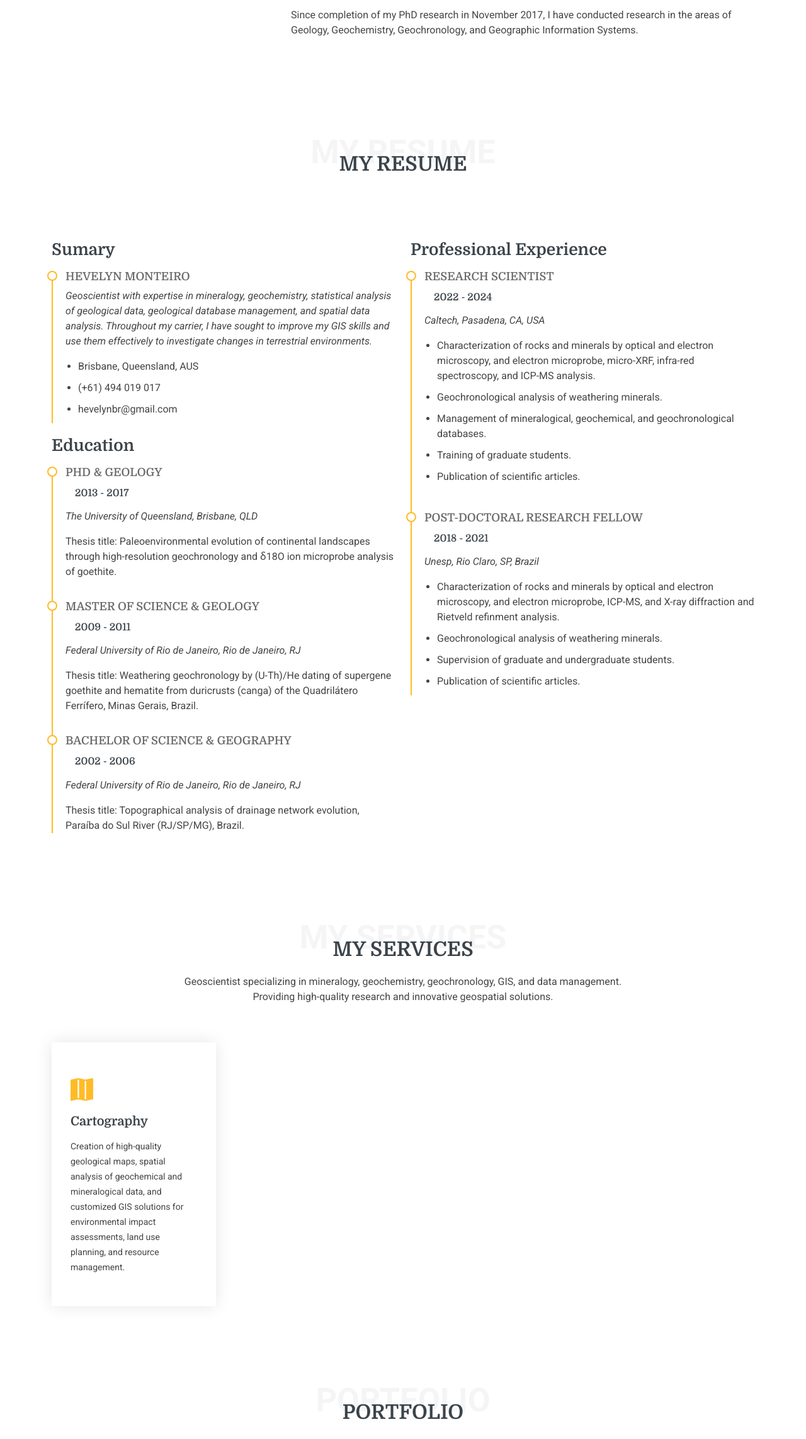
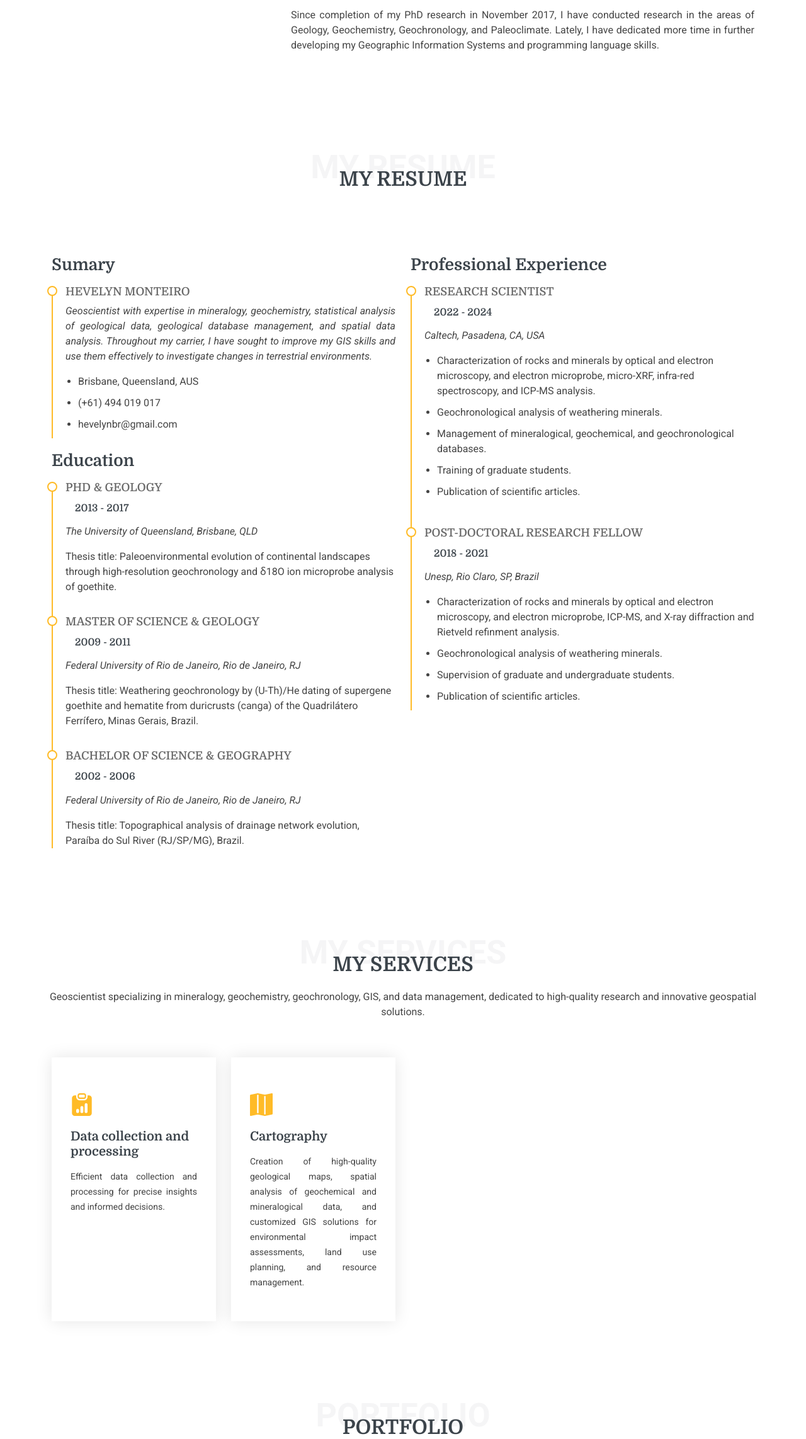
Before and after one commit to HevelynMonteiroPortfolio/HevelynMonteiroGIS.github.io, a plain HTML site: page index.html in a window 1280 px wide. Shown: the part 1301-3586 px from the top of the page at 63% size. Drawn offline with Linux system fonts and the light colour scheme.

Commit message:
15th commit
The index.html file has been slightly modified.

```diff
--- a/index.html
+++ b/index.html
@@ -119,8 +119,9 @@
                 </ul>
               </div>
             </div>
-            <p class="py-3">
-              Since completion of my PhD research in November 2017, I have conducted research in the areas of Geology, Geochemistry, Geochronology, and Geographic Information Systems.
+            <p class="py-3" style="text-align: justify;">
+              Since completion of my PhD research in November 2017, I have conducted research in the areas of Geology, Geochemistry, Geochronology, and Paleoclimate.
+              Lately, I have dedicated more time in further developing my Geographic Information Systems and programming language skills.
             </p>
           </div>
         </div>
@@ -148,7 +149,7 @@
 
             <div class="resume-item pb-0">
               <h4>Hevelyn Monteiro</h4>
-              <p><em>Geoscientist with expertise in mineralogy, geochemistry, statistical analysis of geological data, geological database management, and spatial data analysis. Throughout my carrier, I have sought to improve my GIS skills and use them effectively to investigate changes in terrestrial environments.</em></p>
+              <p style="text-align: justify;"><em>Geoscientist with expertise in mineralogy, geochemistry, statistical analysis of geological data, geological database management, and spatial data analysis. Throughout my carrier, I have sought to improve my GIS skills and use them effectively to investigate changes in terrestrial environments.</em></p>
               <ul>
                 <li>Brisbane, Queensland, AUS</li>
                 <li>(+61) 494 019 017</li>
@@ -222,30 +223,30 @@
       <div class="container section-title" data-aos="fade-up">
         <span class="description-title">My Services</span>
         <h2>My Services</h2>
-        <p>Geoscientist specializing in mineralogy, geochemistry, geochronology, GIS, and data management.</p>
-        <p>Providing high-quality research and innovative geospatial solutions.</p>
+        <p>Geoscientist specializing in mineralogy, geochemistry, geochronology, GIS, and data management,
+          dedicated to high-quality research and innovative geospatial solutions.</p>
       </div><!-- End Section Title -->
 
       <div class="container">
 
         <div class="row gy-4">
 
+          <div class="col-xl-3 col-md-6 d-flex" data-aos="fade-up" data-aos-delay="200">
+            <div class="service-item position-relative">
+              <div class="icon"><i class="bi bi-clipboard-data-fill"></i></div>
+              <h4><a href="" class="stretched-link">Data collection and processing</a></h4>
+              <p style="text-align: justify;">Efficient data collection and processing for precise insights and informed decisions.</p>
+            </div>
+          </div><!-- End Service Item -->
+
           <div class="col-xl-3 col-md-6 d-flex" data-aos="fade-up" data-aos-delay="100">
             <div class="service-item position-relative">
               <div class="icon"><i class="bi bi-map-fill icon"></i></div>
               <h4><a href="" class="stretched-link">Cartography</a></h4>
-              <p> Creation of high-quality geological maps, spatial analysis of geochemical and mineralogical data,
+              <p style="text-align: justify;"> Creation of high-quality geological maps, spatial analysis of geochemical and mineralogical data,
                 and customized GIS solutions for environmental impact assessments, land use planning, and resource management.</p>
             </div>
           </div><!-- End Service Item -->
-
-          <!--<div class="col-xl-3 col-md-6 d-flex" data-aos="fade-up" data-aos-delay="200">
-            <div class="service-item position-relative">
-              <div class="icon"><i class="bi bi-bounding-box-circles icon"></i></div>
-              <h4><a href="" class="stretched-link">Sed ut perspici</a></h4>
-              <p>Duis aute irure dolor in reprehenderit in voluptate velit esse cillum dolore</p>
-            </div>
-          </div>--><!-- End Service Item -->
 
           <!--<div class="col-xl-3 col-md-6 d-flex" data-aos="fade-up" data-aos-delay="300">
             <div class="service-item position-relative">
@@ -299,7 +300,7 @@
                 <img src="assets/img/portfolio/Location_Map_3M-Map1.jpg" class="img-fluid" alt="">
                 <div class="portfolio-info">
                   <a href="assets/img/portfolio/Location_Map_3M-Map1.jpg" data-gallery="portfolio-gallery-app" class="glightbox preview-link"><i class="bi bi-zoom-in"></i></a>
-                  <a href="portfolio-details.html" title="More Details" class="details-link"><i class="bi bi-link-45deg"></i></a>
+                  <!--<a href="portfolio-details.html" title="More Details" class="details-link"><i class="bi bi-link-45deg"></i></a>-->
                 </div>
               </div>
             </div><!-- End Portfolio Item -->
@@ -309,7 +310,7 @@
                 <img src="assets/img/portfolio/3M-Week2_Lithium_Chile-MAP1_version3.jpg" class="img-fluid" alt="">
                 <div class="portfolio-info">
                   <a href="assets/img/portfolio/3M-Week2_Lithium_Chile-MAP1_version3.jpg" data-gallery="portfolio-gallery-product" class="glightbox preview-link"><i class="bi bi-zoom-in"></i></a>
-                  <a href="portfolio-details.html" title="More Details" class="details-link"><i class="bi bi-link-45deg"></i></a>
+                  <!--<a href="portfolio-details.html" title="More Details" class="details-link"><i class="bi bi-link-45deg"></i></a>-->
                 </div>
               </div>
             </div><!-- End Portfolio Item -->
@@ -319,7 +320,7 @@
                 <img src="assets/img/portfolio/Layout_creches_RJ.jpg" class="img-fluid" alt="">
                 <div class="portfolio-info">
                   <a href="assets/img/portfolio/Layout_creches_RJ.jpg" data-gallery="portfolio-gallery-branding" class="glightbox preview-link"><i class="bi bi-zoom-in"></i></a>
-                  <a href="portfolio-details.html" title="More Details" class="details-link"><i class="bi bi-link-45deg"></i></a>
+                  <!--<a href="portfolio-details.html" title="More Details" class="details-link"><i class="bi bi-link-45deg"></i></a>-->
                 </div>
               </div>
             </div><!-- End Portfolio Item -->
@@ -329,7 +330,7 @@
                 <img src="assets/img/portfolio/Layout1_Dedo_de_DEUS_v2.jpg" class="img-fluid" alt="">
                 <div class="portfolio-info">
                   <a href="assets/img/portfolio/Layout1_Dedo_de_DEUS_v2.jpg" data-gallery="portfolio-gallery-book" class="glightbox preview-link"><i class="bi bi-zoom-in"></i></a>
-                  <a href="portfolio-details.html" title="More Details" class="details-link"><i class="bi bi-link-45deg"></i></a>
+                  <!--<a href="portfolio-details.html" title="More Details" class="details-link"><i class="bi bi-link-45deg"></i></a>-->
                 </div>
               </div>
             </div><!-- End Portfolio Item -->
@@ -339,7 +340,7 @@
                 <img src="assets/img/portfolio/Singapure_TuristicAttractions_v2.jpg" class="img-fluid" alt="">
                 <div class="portfolio-info">
                   <a href="assets/img/portfolio/Singapure_TuristicAttractions_v2.jpg" data-gallery="portfolio-gallery-app" class="glightbox preview-link"><i class="bi bi-zoom-in"></i></a>
-                  <a href="portfolio-details.html" title="More Details" class="details-link"><i class="bi bi-link-45deg"></i></a>
+                  <!--<a href="portfolio-details.html" title="More Details" class="details-link"><i class="bi bi-link-45deg"></i></a>-->
                 </div>
               </div>
             </div><!-- End Portfolio Item -->
@@ -349,7 +350,7 @@
                 <img src="assets/img/portfolio/Kilkivan_HeatMap_Au_Ag.jpg" class="img-fluid" alt="">
                 <div class="portfolio-info">
                   <a href="assets/img/portfolio/Kilkivan_HeatMap_Au_Ag.jpg" data-gallery="portfolio-gallery-product" class="glightbox preview-link"><i class="bi bi-zoom-in"></i></a>
-                  <a href="portfolio-details.html" title="More Details" class="details-link"><i class="bi bi-link-45deg"></i></a>
+                  <!--<a href="portfolio-details.html" title="More Details" class="details-link"><i class="bi bi-link-45deg"></i></a>-->
                 </div>
               </div>
             </div><!-- End Portfolio Item -->
@@ -359,7 +360,7 @@
                 <img src="assets/img/portfolio/UHT-Athens.jpg" class="img-fluid" alt="">
                 <div class="portfolio-info">
                   <a href="assets/img/portfolio/UHT-Athens.jpg" data-gallery="portfolio-gallery-branding" class="glightbox preview-link"><i class="bi bi-zoom-in"></i></a>
-                  <a href="portfolio-details.html" title="More Details" class="details-link"><i class="bi bi-link-45deg"></i></a>
+                  <!--<a href="portfolio-details.html" title="More Details" class="details-link"><i class="bi bi-link-45deg"></i></a>-->
                 </div>
               </div>
             </div><!-- End Portfolio Item -->
@@ -369,7 +370,7 @@
                 <img src="assets/img/portfolio/African_Famous_Diamond.jpg" class="img-fluid" alt="">
                 <div class="portfolio-info">
                   <a href="assets/img/portfolio/African_Famous_Diamond.jpg" data-gallery="portfolio-gallery-book" class="glightbox preview-link"><i class="bi bi-zoom-in"></i></a>
-                  <a href="portfolio-details.html" title="More Details" class="details-link"><i class="bi bi-link-45deg"></i></a>
+                  <!--<a href="portfolio-details.html" title="More Details" class="details-link"><i class="bi bi-link-45deg"></i></a>-->
                 </div>
               </div>
             </div><!-- End Portfolio Item -->
```
